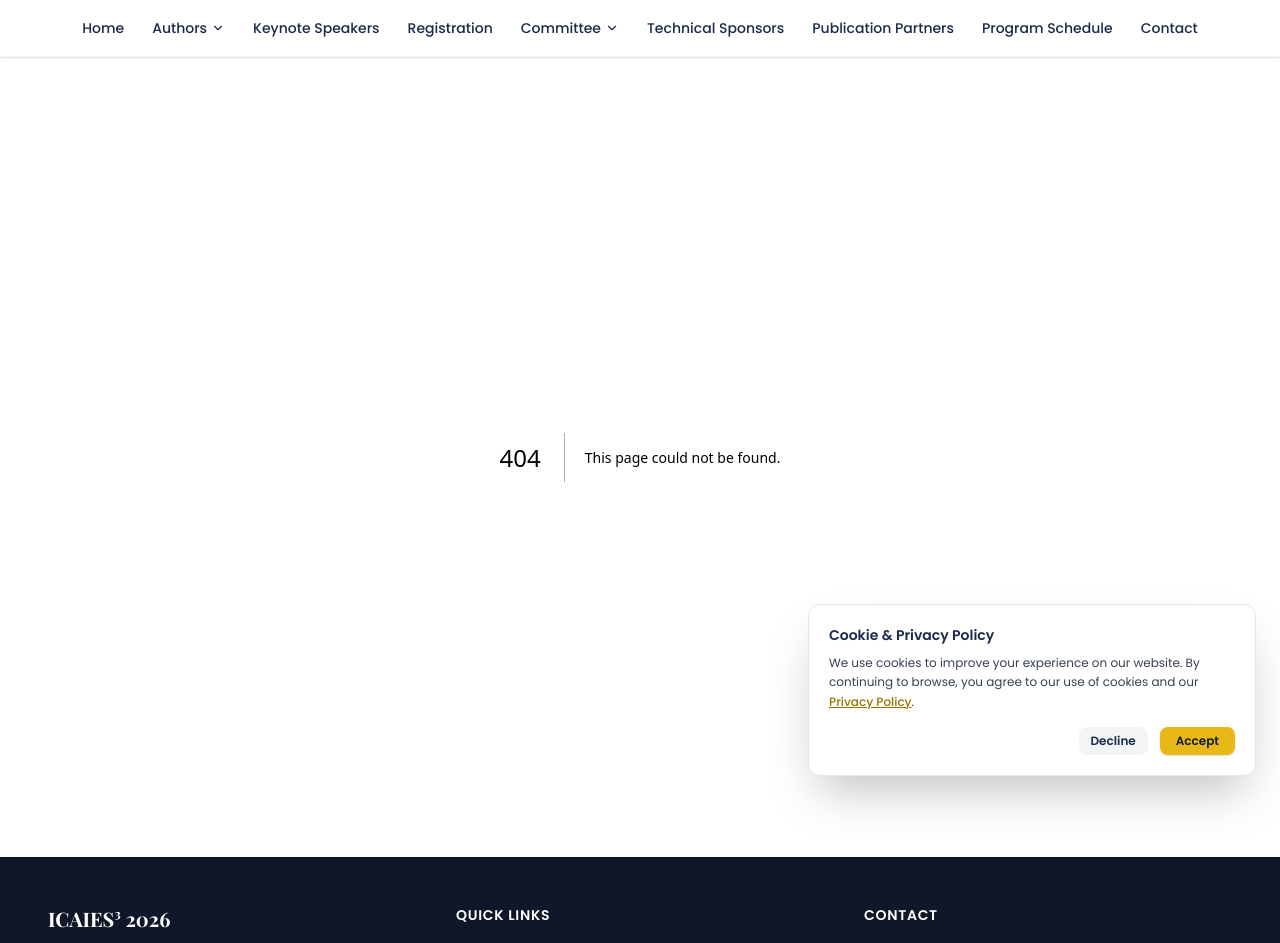
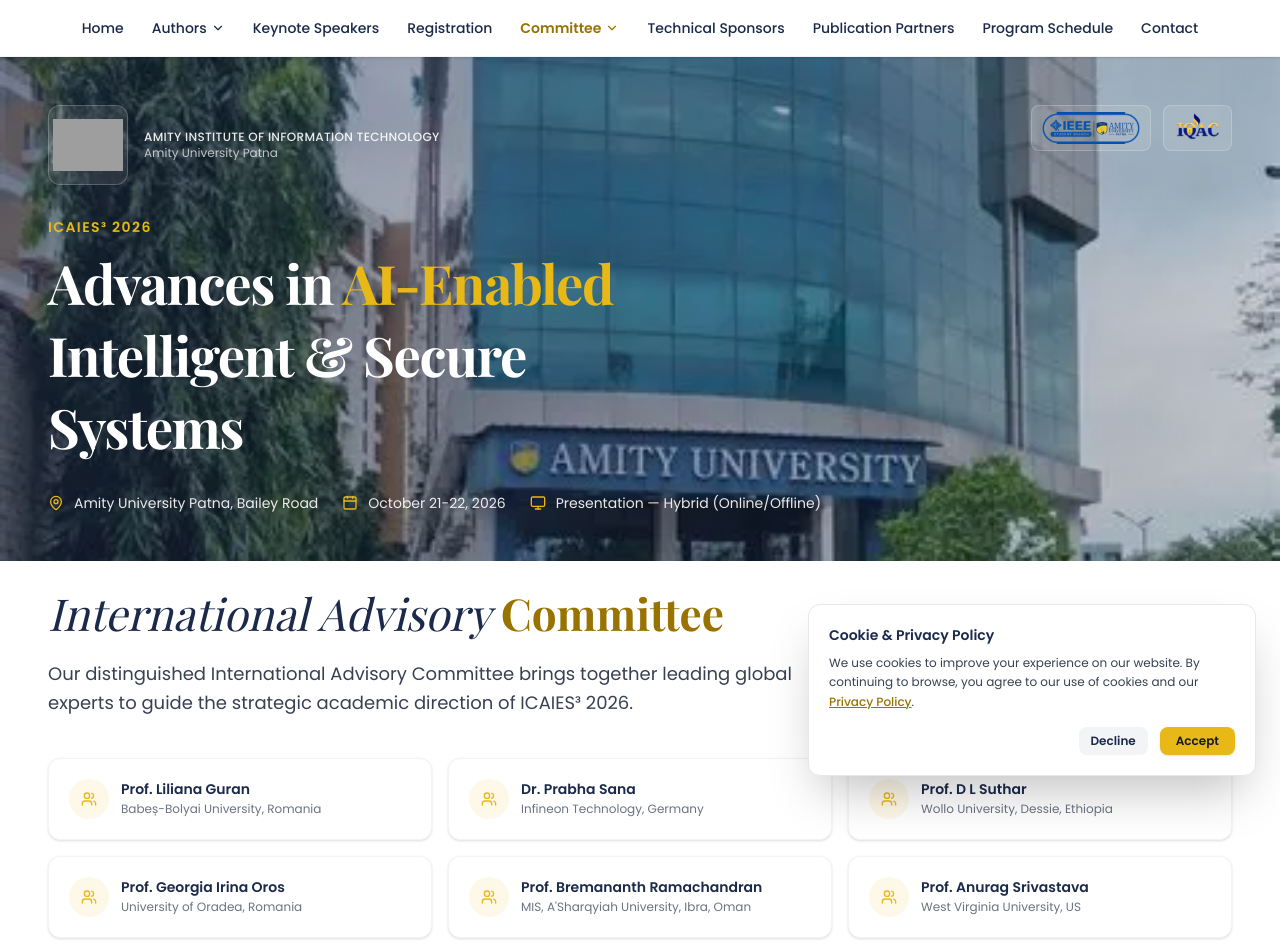
Before and after one commit to CypherNinjaa/icaies3-2026, a Next.js app: page /committee/international in a window 1280 px wide. Before the commit this address had no page. Shown: the top 943 px of the page. Built offline with nearby package versions, Linux system fonts and the light colour scheme; grey boxes are pictures that could not be loaded; a web font is replaced by a local one.

Commit message:
feat: initialize conference content, navigation, sitemap, and international committee page

```diff
--- /dev/null
+++ b/app/committee/international/page.tsx
@@ -0,0 +1,58 @@
+import { Metadata } from "next";
+import { PageTitle } from "@/components/layout/PageTitle";
+import { internationalCommittee } from "@/content/committee";
+import { Users } from "lucide-react";
+import { SiteHeader } from "@/components/layout/SiteHeader";
+import { BreadcrumbSchema } from "@/components/seo/BreadcrumbSchema";
+
+export const metadata: Metadata = {
+	title: "International Advisory Committee",
+	description:
+		"Meet the International Advisory Committee of ICAIES³ 2026, featuring leading global researchers, professors, and industry experts.",
+	alternates: {
+		canonical: "/committee/international",
+	},
+};
+
+export default function InternationalAdvisoryCommitteePage() {
+	return (
+		<div className="bg-white">
+			<SiteHeader />
+			<BreadcrumbSchema
+				pageName="International Advisory Committee"
+				route="/committee/international"
+			/>
+			<div className="mx-auto max-w-[1280px] px-6 lg:px-12 pb-10 lg:pb-14 pt-4 lg:pt-6">
+				<PageTitle
+					lightText="International Advisory"
+					accentText="Committee"
+					description={internationalCommittee.description}
+				/>
+				<div className="mt-8">
+					<div className="grid grid-cols-1 sm:grid-cols-2 lg:grid-cols-3 gap-4">
+						{internationalCommittee.members.map((member, idx) => (
+							<div
+								key={idx}
+								className="bg-white border border-gray-100 rounded-xl p-5 shadow-sm card-hover"
+							>
+								<div className="flex items-start gap-3">
+									<div className="flex items-center justify-center w-10 h-10 rounded-full bg-accent/10 text-accent shrink-0">
+										<Users className="w-4 h-4" />
+									</div>
+									<div>
+										<p className="font-semibold text-primary text-sm">
+											{member.name}
+										</p>
+										<p className="text-xs text-text-muted mt-0.5">
+											{member.affiliation}
+										</p>
+									</div>
+								</div>
+							</div>
+						))}
+					</div>
+				</div>
+			</div>
+		</div>
+	);
+}
--- a/app/sitemap.ts
+++ b/app/sitemap.ts
@@ -12,6 +12,7 @@
 		"/contact",
 		"/committee/organizing",
 		"/committee/technical",
+		"/committee/international",
 		"/privacy-policy",
 		"/terms-and-conditions",
 		"/developer",
--- a/content/committee.ts
+++ b/content/committee.ts
@@ -72,12 +72,17 @@
 
   // Convenors
   {
-    name: "Mr. Sarvesh Kumar",
+    name: "Dr. Naveen Kumar",
     designation: "AIIT, Amity University, Patna",
     role: "convenor",
   },
   {
     name: "Dr. Arvind Kumar Mishra",
+    designation: "AIIT, Amity University, Patna",
+    role: "convenor",
+  },
+  {
+    name: "Mr. Sarvesh Kumar",
     designation: "AIIT, Amity University, Patna",
     role: "convenor",
   },
@@ -158,6 +163,21 @@
   ],
 };
 
+export const internationalCommittee = {
+  title: "International Advisory Committee",
+  description:
+    "Our distinguished International Advisory Committee brings together leading global experts to guide the strategic academic direction of ICAIES³ 2026.",
+  members: [
+    { name: "Prof. Liliana Guran", affiliation: "Babeș-Bolyai University, Romania" },
+    { name: "Dr. Prabha Sana", affiliation: "Infineon Technology, Germany" },
+    { name: "Prof. D L Suthar", affiliation: "Wollo University, Dessie, Ethiopia" },
+    { name: "Prof. Georgia Irina Oros", affiliation: "University of Oradea, Romania" },
+    { name: "Prof. Bremananth Ramachandran", affiliation: "MIS, A'Sharqyiah University, Ibra, Oman" },
+    { name: "Prof. Anurag Srivastava", affiliation: "West Virginia University, US" },
+    { name: "Prof. Akshay Rathore", affiliation: "Singapore Institute of Technology (SIT), Singapore" },
+  ],
+};
+
 export const roleLabels: Record<CommitteeMember["role"], string> = {
   "chief-patron": "Chief Patron",
   mentor: "Mentors",
--- a/content/dates.ts
+++ b/content/dates.ts
@@ -6,7 +6,7 @@
 
 export const importantDates: ImportantDate[] = [
 	{
-		date: "March 15, 2026",
+		date: "July 01, 2026",
 		label: "Paper Submission Opens",
 	},
 	{
--- a/content/navigation.ts
+++ b/content/navigation.ts
@@ -30,6 +30,10 @@
 		children: [
 			{ label: "Organizing Committee", href: "/committee/organizing" },
 			{
+				label: "International Advisory Committee",
+				href: "/committee/international",
+			},
+			{
 				label: "National Advisory Committee",
 				href: "/committee/technical",
 			},
```
